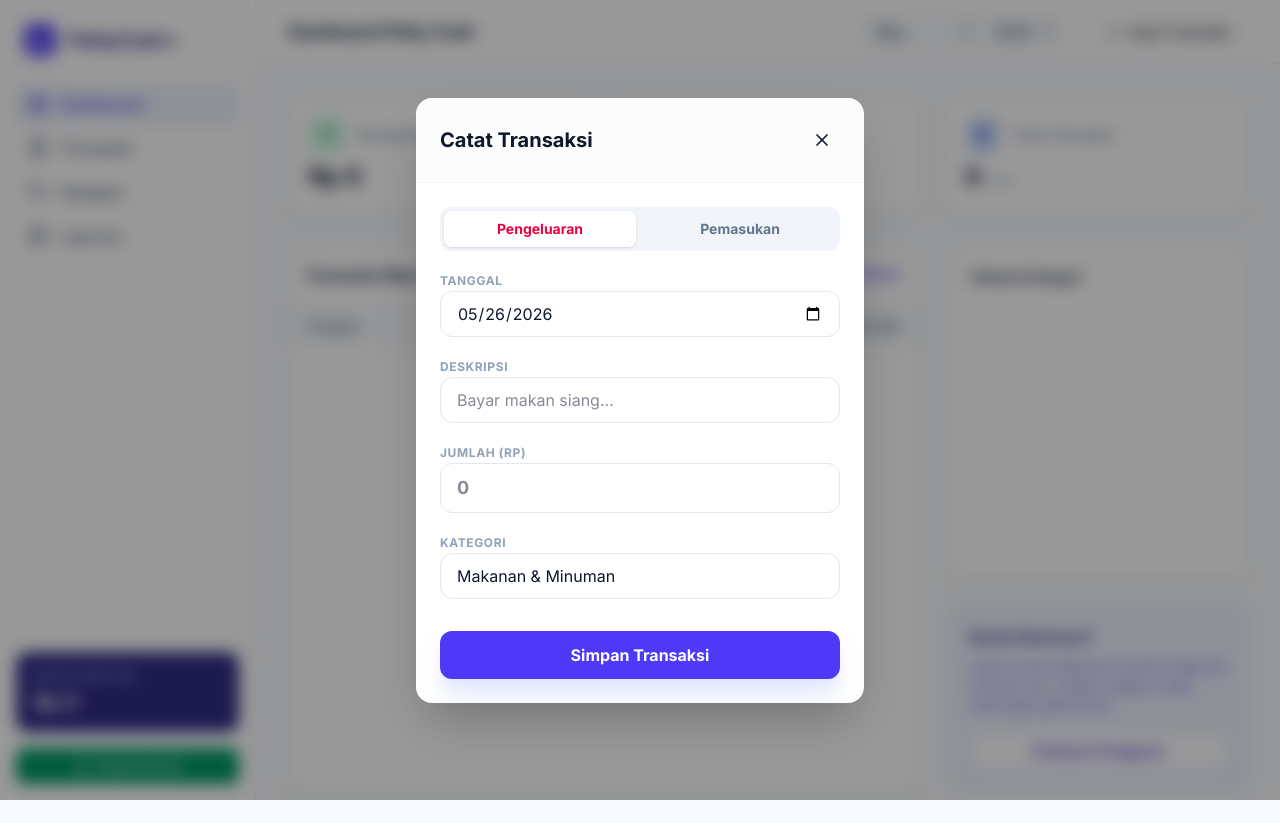
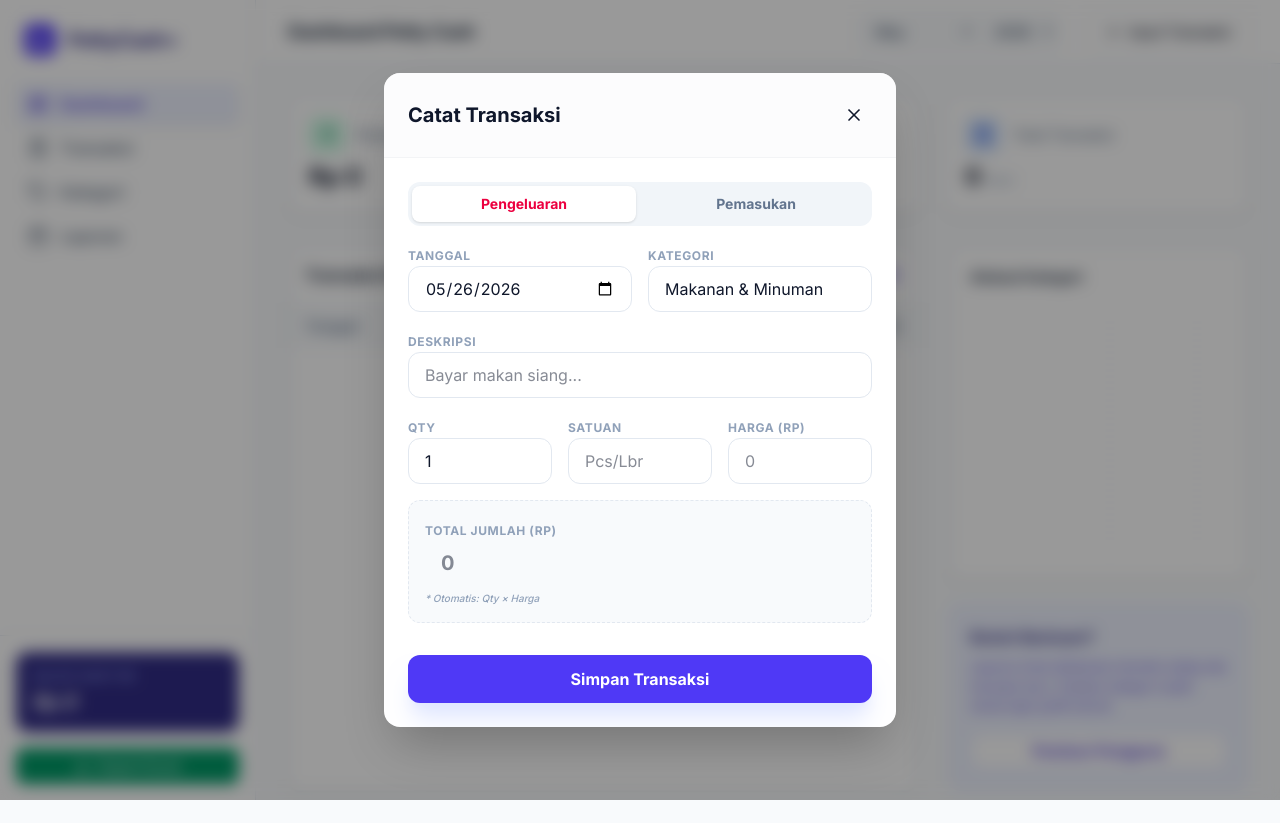
Before and after one commit to febryobym/pettycashkop, a React (Vite) app: page / in a window 1280 px wide. Both pictures are taken after a click on the button "Input Transaksi". Built offline with nearby package versions, Linux system fonts and the light colour scheme.

Commit message:
feat: add quantity, unit, and price to transactions
Add fields for granular transaction tracking and implement auto-calculation for the total amount based on quantity and price. Updated the Excel export to include these details.

```diff
--- a/src/App.tsx
+++ b/src/App.tsx
@@ -93,9 +93,12 @@ export default function App() {
     const data = transactions.map(t => ({
       Tanggal: t.date,
       Deskripsi: t.description,
+      Qty: t.qty || 0,
+      Satuan: t.unit || '',
+      Harga: t.price || 0,
       Tipe: t.type === 'income' ? 'Pemasukan' : 'Pengeluaran',
       Kategori: categories.find(c => c.id === t.categoryId)?.name || 'N/A',
-      Jumlah: t.amount,
+      Total: t.amount,
     }));
 
     const ws = XLSX.utils.json_to_sheet(data);
@@ -578,9 +581,22 @@ function TransactionModal({ categories, onClose, onSubmit, initialData }: { cate
     date: initialData?.date || format(new Date(), 'yyyy-MM-dd'),
     description: initialData?.description || '',
     amount: initialData?.amount.toString() || '',
+    qty: initialData?.qty?.toString() || '1',
+    unit: initialData?.unit || '',
+    price: initialData?.price?.toString() || '',
     type: initialData?.type || 'expense' as TransactionType,
     categoryId: initialData?.categoryId || categories[0]?.id || ''
   });
+
+  // Auto-calculate Total Amount when Qty or Price changes
+  useEffect(() => {
+    const q = parseFloat(formData.qty) || 0;
+    const p = parseFloat(formData.price) || 0;
+    const total = q * p;
+    if (total > 0) {
+      setFormData(prev => ({ ...prev, amount: total.toString() }));
+    }
+  }, [formData.qty, formData.price]);
 
   const handleSubmit = (e: React.FormEvent) => {
     e.preventDefault();
@@ -588,6 +604,9 @@ function TransactionModal({ categories, onClose, onSubmit, initialData }: { cate
     onSubmit({
       ...formData,
       amount: parseFloat(formData.amount),
+      qty: parseFloat(formData.qty) || undefined,
+      price: parseFloat(formData.price) || undefined,
+      unit: formData.unit || undefined
     });
   };
 
@@ -604,7 +623,7 @@ function TransactionModal({ categories, onClose, onSubmit, initialData }: { cate
         initial={{ opacity: 0, scale: 0.95, y: 20 }}
         animate={{ opacity: 1, scale: 1, y: 0 }}
         exit={{ opacity: 0, scale: 0.95, y: 20 }}
-        className="relative bg-white w-full max-w-md rounded-2xl shadow-2xl overflow-hidden"
+        className="relative bg-white w-full max-w-lg rounded-2xl shadow-2xl overflow-hidden"
       >
         <div className="p-6 border-b border-gray-100 flex justify-between items-center bg-gray-50/50">
           <h3 className="text-xl font-bold">{initialData ? 'Ubah Transaksi' : 'Catat Transaksi'}</h3>
@@ -613,7 +632,7 @@ function TransactionModal({ categories, onClose, onSubmit, initialData }: { cate
           </button>
         </div>
 
-        <form onSubmit={handleSubmit} className="p-6 space-y-4">
+        <form onSubmit={handleSubmit} className="p-6 space-y-4 max-h-[80vh] overflow-y-auto">
           <div className="flex gap-2 p-1 bg-slate-100 rounded-xl mb-4">
             <button
               type="button"
@@ -637,6 +656,7 @@ function TransactionModal({ categories, onClose, onSubmit, initialData }: { cate
             </button>
           </div>
 
+          <div className="grid grid-cols-2 gap-4">
             <div className="space-y-1.5">
               <label className="text-xs font-bold text-slate-400 uppercase tracking-wider">Tanggal</label>
               <input
@@ -646,6 +666,19 @@ function TransactionModal({ categories, onClose, onSubmit, initialData }: { cate
                 value={formData.date}
                 onChange={e => setFormData({...formData, date: e.target.value})}
               />
+            </div>
+            <div className="space-y-1.5">
+              <label className="text-xs font-bold text-slate-400 uppercase tracking-wider">Kategori</label>
+              <select
+                className="w-full px-4 py-2.5 rounded-xl border border-slate-200 focus:ring-2 focus:ring-indigo-100 outline-none appearance-none bg-white"
+                value={formData.categoryId}
+                onChange={e => setFormData({...formData, categoryId: e.target.value})}
+              >
+                {categories.map(c => (
+                  <option key={c.id} value={c.id}>{c.name}</option>
+                ))}
+              </select>
+            </div>
           </div>
 
           <div className="space-y-1.5">
@@ -660,29 +693,50 @@ function TransactionModal({ categories, onClose, onSubmit, initialData }: { cate
             />
           </div>
 
+          <div className="grid grid-cols-3 gap-4">
             <div className="space-y-1.5">
-            <label className="text-xs font-bold text-slate-400 uppercase tracking-wider">Jumlah (Rp)</label>
+              <label className="text-xs font-bold text-slate-400 uppercase tracking-wider">Qty</label>
+              <input
+                type="number"
+                placeholder="1"
+                className="w-full px-4 py-2.5 rounded-xl border border-slate-200 focus:ring-2 focus:ring-indigo-100 outline-none"
+                value={formData.qty}
+                onChange={e => setFormData({...formData, qty: e.target.value})}
+              />
+            </div>
+            <div className="space-y-1.5">
+              <label className="text-xs font-bold text-slate-400 uppercase tracking-wider">Satuan</label>
+              <input
+                type="text"
+                placeholder="Pcs/Lbr"
+                className="w-full px-4 py-2.5 rounded-xl border border-slate-200 focus:ring-2 focus:ring-indigo-100 outline-none"
+                value={formData.unit}
+                onChange={e => setFormData({...formData, unit: e.target.value})}
+              />
+            </div>
+            <div className="space-y-1.5">
+              <label className="text-xs font-bold text-slate-400 uppercase tracking-wider">Harga (Rp)</label>
+              <input
+                type="number"
+                placeholder="0"
+                className="w-full px-4 py-2.5 rounded-xl border border-slate-200 focus:ring-2 focus:ring-indigo-100 outline-none"
+                value={formData.price}
+                onChange={e => setFormData({...formData, price: e.target.value})}
+              />
+            </div>
+          </div>
+
+          <div className="space-y-1.5 p-4 bg-slate-50 rounded-xl border border-dashed border-slate-200">
+            <label className="text-xs font-bold text-slate-400 uppercase tracking-wider">Total Jumlah (Rp)</label>
             <input
               type="number"
               required
+              readOnly
               placeholder="0"
-              className="w-full px-4 py-2.5 rounded-xl border border-slate-200 focus:ring-2 focus:ring-indigo-100 outline-none font-bold text-lg"
+              className="w-full px-4 py-2 bg-transparent outline-none font-bold text-xl text-slate-900 cursor-default"
               value={formData.amount}
-              onChange={e => setFormData({...formData, amount: e.target.value})}
             />
-          </div>
-
-          <div className="space-y-1.5">
-            <label className="text-xs font-bold text-slate-400 uppercase tracking-wider">Kategori</label>
-            <select
-              className="w-full px-4 py-2.5 rounded-xl border border-slate-200 focus:ring-2 focus:ring-indigo-100 outline-none appearance-none bg-white"
-              value={formData.categoryId}
-              onChange={e => setFormData({...formData, categoryId: e.target.value})}
-            >
-              {categories.map(c => (
-                <option key={c.id} value={c.id}>{c.name}</option>
-              ))}
-            </select>
+            <p className="text-[10px] text-slate-400 italic font-medium">* Otomatis: Qty × Harga</p>
           </div>
 
           <button className="w-full bg-indigo-600 text-white py-4 rounded-xl font-bold mt-4 hover:bg-indigo-700 transition-all shadow-xl shadow-indigo-100 active:scale-95 leading-none">
--- a/src/types.ts
+++ b/src/types.ts
@@ -13,6 +13,9 @@ export interface Transaction {
   amount: number;
   type: TransactionType;
   categoryId: string;
+  qty?: number;
+  unit?: string;
+  price?: number;
 }
 
 export interface MonthlySummary {
```
Lines whose indentation alone changed are shown as unchanged.
